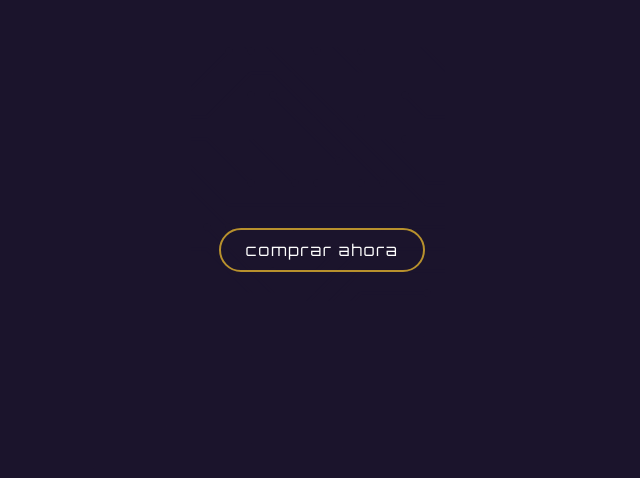
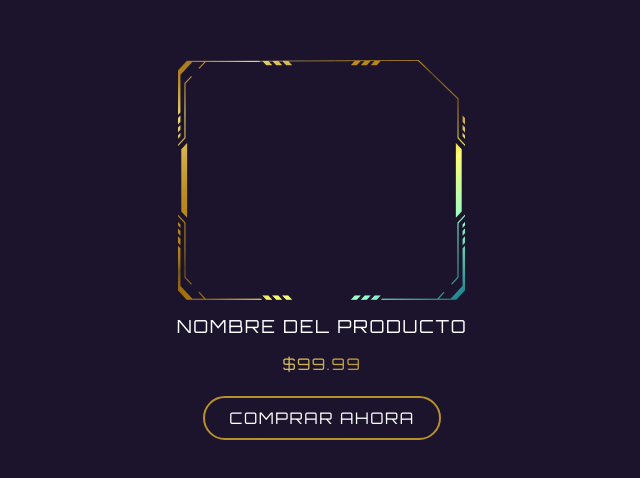
Before and after one commit to ramirofazio/hydrotek-frontend, a React (Vite) app: page / in a window 1280 px wide. Shown: the part 1478-1956 px from the top of the page, without its empty margins (318-958 px from the left). Built offline with nearby package versions, Linux system fonts and the light colour scheme.

Commit message:
add ProductCard component

```diff
--- /dev/null
+++ b/src/components/ProductCard.jsx
@@ -0,0 +1,16 @@
+import Button from "./Button.jsx";
+import ProductBorder from "../assets/productCardBorder.png";
+import { Link } from "react-router-dom";
+
+export default function ProducCard({ imgUrl, name, price, id }) {
+  return (
+    <div className="grid place-items-center p-3 gap-3">
+      <img src={imgUrl || ProductBorder} alt="imagen de producto" />
+      <h1 className="">{name || "NOMBRE DEL PRODUCTO"}</h1>
+      <h2 className="textGoldGradient mb-2">{price || "$99.99"}</h2>
+      <Link to={`/productDetail/${id}`}>
+        <Button text="COMPRAR AHORA" />
+      </Link>
+    </div>
+  );
+}
--- a/src/pages/landing/Landing.jsx
+++ b/src/pages/landing/Landing.jsx
@@ -1,10 +1,10 @@
-import Button from "../../components/Button";
+import ProductCard from "../../components/ProductCard.jsx";
 
 export default function Landing() {
   return (
     <div className="outletPrimaryContainer">
       <section className="flex h-[400vh] w-full items-center justify-center">
-        <Button text="comprar ahora" />
+        <ProductCard />
       </section>
     </div>
   );
```
Also changed, not shown: src/assets/productCardBorder.png (added), src/router/loaders.js (renamed from src/router/loaders.jsx).
